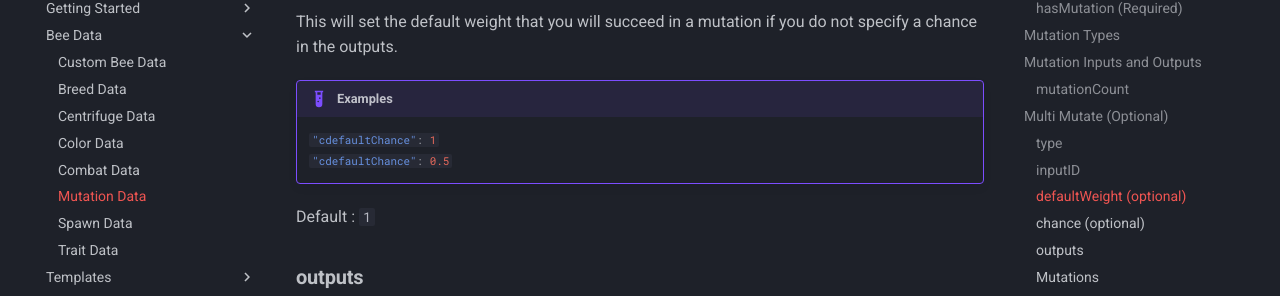
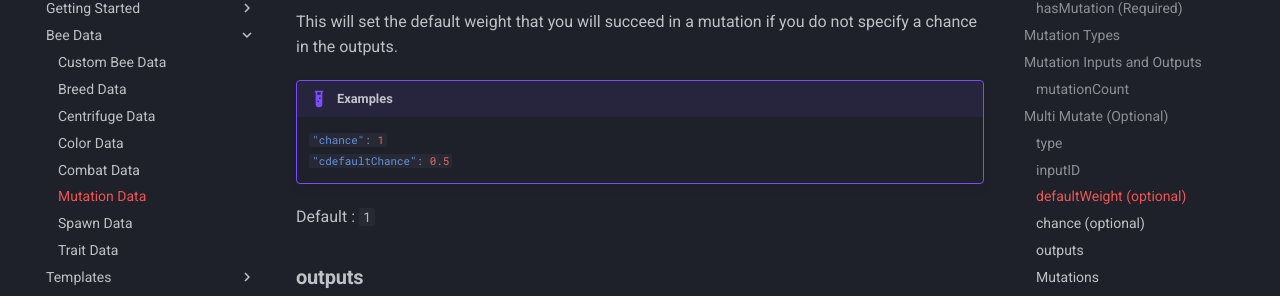
Before and after one commit to Team-Resourceful/ResourcefulBeesDocs, an MkDocs documentation site: the page built from docs/bee_data/mutation_data.md, in a window 1280 px wide and 900 px high, scrolled down 5484 px. Shown: the part 127-423 px from the top of the window. Built offline with MkDocs 1.6.1 and Material for MkDocs 9.7.7, drawn with Linux system fonts in a browser that asks for light colours.

Commit message:
docs/bee_data/mutation_data.md updated from https://stackedit.io/

```diff
--- a/docs/bee_data/mutation_data.md
+++ b/docs/bee_data/mutation_data.md
@@ -188,7 +188,7 @@ Default : `1`
 This will set the default weight that you will succeed in a mutation if you do not specify a chance in the outputs.
 
 !!! example "Examples"
-	`#!json "cdefaultChance": 1`
+	`#!json "chance": 1`
 	`#!json "cdefaultChance": 0.5`
 
 Default : `1`
```
Also changed, not shown: other parts of docs/bee_data/mutation_data.md (+1 -1 lines).
